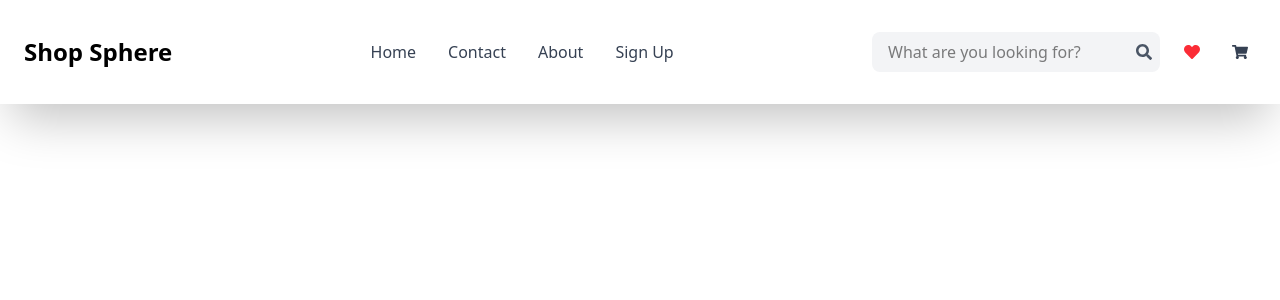
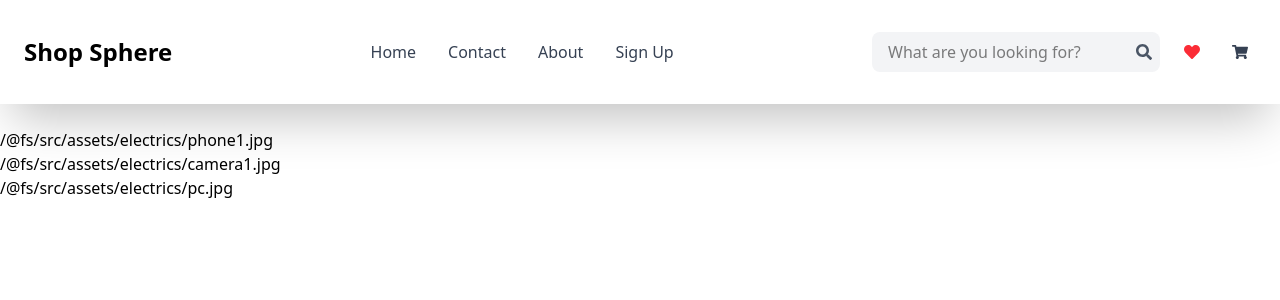
Before and after one commit to niyomugaboetiene/ecommerce-app, a React (Vite) app: page / in a window 1280 px wide. Shown: the top 300 px of the page. Built offline with nearby package versions, Linux system fonts and the light colour scheme.

Commit message:
first commit of ecommerce app

```diff
--- a/src/pages/Home.jsx
+++ b/src/pages/Home.jsx
@@ -8,10 +8,17 @@ const Images = [
    {image: camera1, description: "Modern camera Canon for better price"},
    {image: pc1, description: "Modern laptop for better price"},
 ]
+
 const Home = () => {
    return (
     <div>
-
+         <div>
+            {Images.map((image, idx) => (
+               <ul key={idx}>
+                  <li>{image.image}</li>
+               </ul>
+            ))}
+         </div>
     </div>
    )
 }
```
